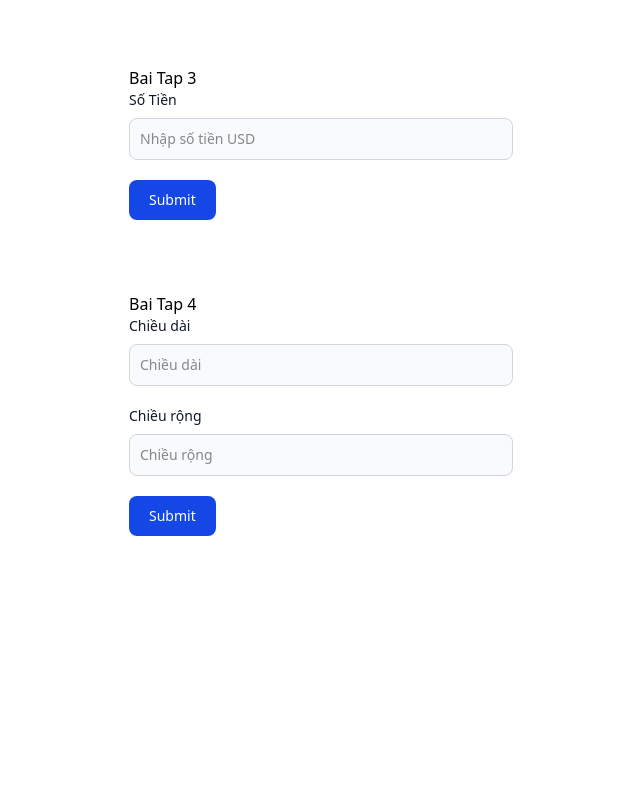
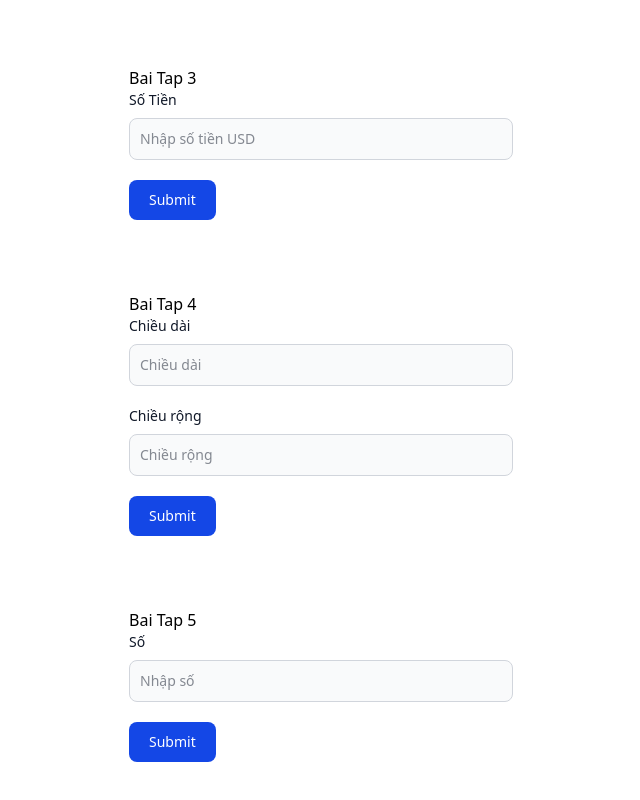
Before and after one commit to haophn01/baitap-ui, a plain HTML site: page index.html in a window 1280 px wide. Shown: the part 812-1612 px from the top of the page, without its empty margins (319-959 px from the left). Before the commit the page ends 1420 px from the top, so only its background shows below. Drawn offline with nearby package versions, Linux system fonts and the light colour scheme.

Commit message:
update BT5

```diff
--- a/index.html
+++ b/index.html
@@ -210,6 +210,36 @@
     </div>
     <br><br><br>
 
+    <!-- Bai Tap 3 -->
+    <div>
+      <div class="max-w-sm mx-auto">
+        <div class="mb-5">
+          <h1>Bai Tap 5</h1>
+          <label
+            for="money"
+            class="block mb-2 text-sm font-medium text-gray-900 dark:text-white"
+            >Số</label
+          >
+          <input
+            type="days"
+            id="bt5"
+            class="bg-gray-50 border border-gray-300 text-gray-900 text-sm rounded-lg focus:ring-blue-500 focus:border-blue-500 block w-full p-2.5 dark:bg-gray-700 dark:border-gray-600 dark:placeholder-gray-400 dark:text-white dark:focus:ring-blue-500 dark:focus:border-blue-500"
+            placeholder="Nhập số"
+            required
+          />
+        </div>
+        <button
+          type="submit"
+          id="bt5_button"
+          class="text-white bg-blue-700 hover:bg-blue-800 focus:ring-4 focus:outline-none focus:ring-blue-300 font-medium rounded-lg text-sm w-full sm:w-auto px-5 py-2.5 text-center dark:bg-blue-600 dark:hover:bg-blue-700 dark:focus:ring-blue-800"
+        >
+          Submit
+        </button>
+        <div id="result5"></div>
+      </div>
+    </div>
+    <br><br><br>
+
 
 
     <script src="./index.js"></script>
--- a/index.js
+++ b/index.js
@@ -38,3 +38,13 @@ document.getElementById("bt4_button").onclick = function () {
     }
     document.getElementById("result4").innerHTML = `Diện tích là ${dienTich}, Chu vi là ${chuVi}.`
 }
+
+document.getElementById("bt5_button").onclick = function () {
+    const userInput = String(document.getElementById("bt5").value);
+    let total = 0
+    for (let str of userInput) {
+        total += Number(str)
+    }
+
+    document.getElementById("result5").innerHTML = `Kết quả là ${total}.`
+}
```
